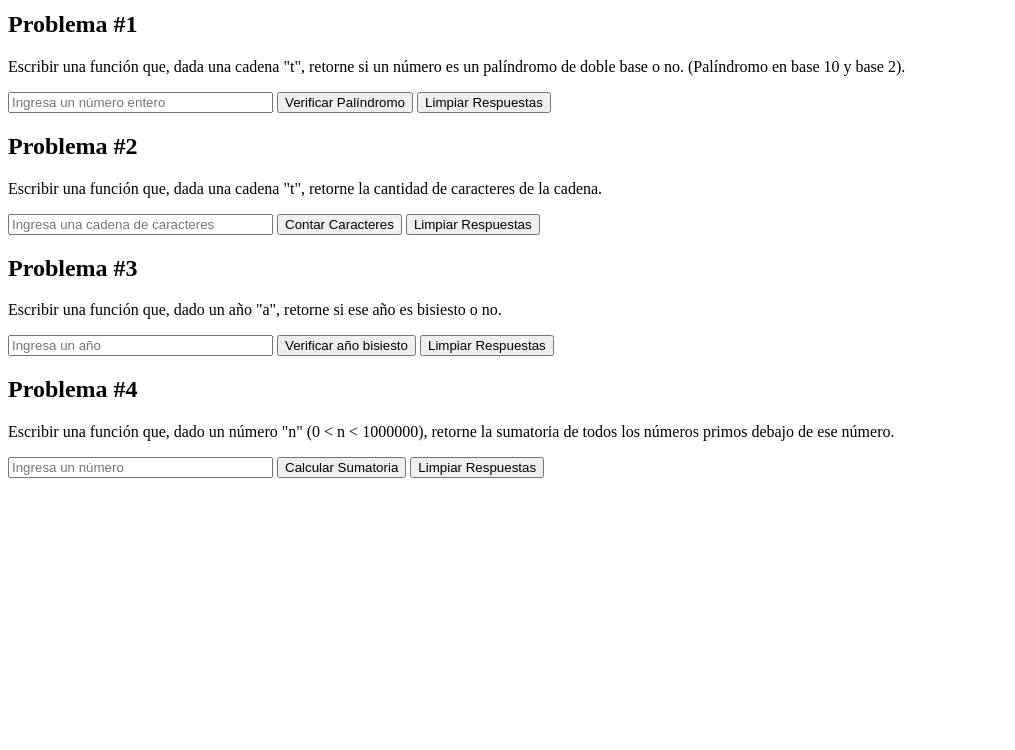
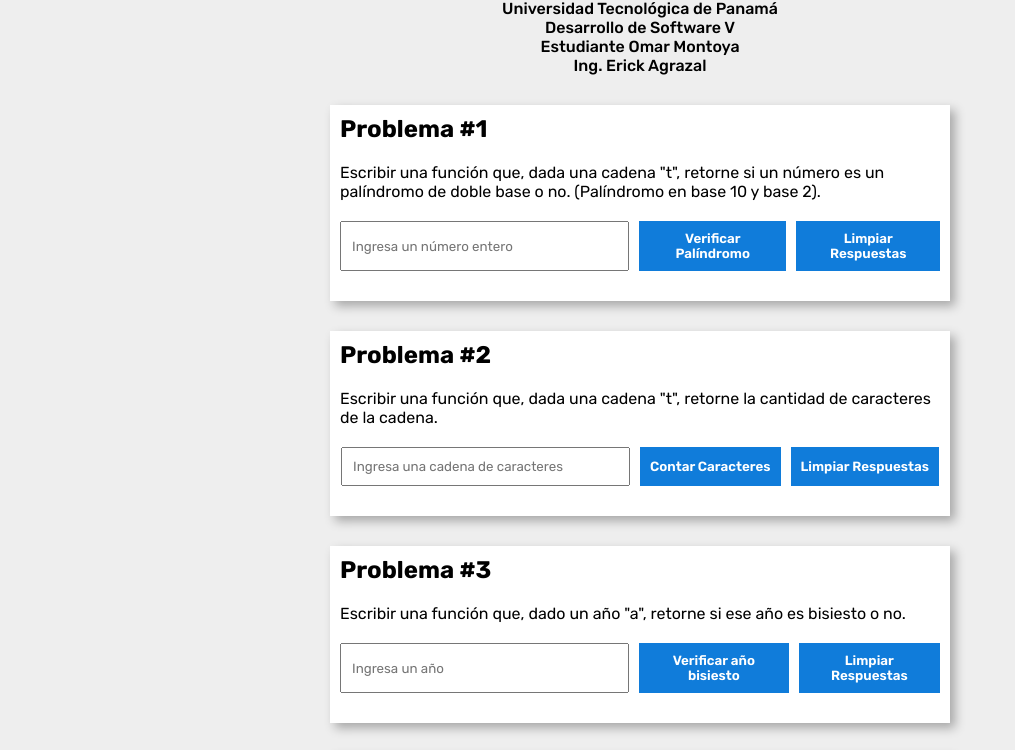
Before and after one commit to codewithomarm/montoya-omar, a plain HTML site: page laboratorio_3/index.html in a window 1280 px wide. Shown: the part 69-819 px from the top of the page, without its empty margins (0-1015 px from the left). Drawn offline with Linux system fonts and the light colour scheme.

Commit message:
Agregado css flexbox y grid

```diff
--- a/laboratorio_3/index.html
+++ b/laboratorio_3/index.html
@@ -3,54 +3,73 @@
 <head>
     <meta charset="UTF-8">
     <meta name="viewport" content="width=device-width, initial-scale=1.0">
+    <link rel="stylesheet" type="text/css" href="styles.css" />
+    <!-- Importando font "Rubik" -->
+    <link rel="preconnect" href="https://fonts.googleapis.com">
+    <link rel="preconnect" href="https://fonts.gstatic.com" crossorigin>
+    <link href="https://fonts.googleapis.com/css2?family=Rubik:ital,wght@0,300..900;1,300..900&display=swap" rel="stylesheet">
     <title>Laboratorio #3</title>
 </head>
 <body>
-    <header>
-        <h1>Solución al Laboratorio #3</h1>
+    <header class="header">
+        <h1 class="titulo">Solución al Laboratorio #3</h1>
+        <div class="presentacion-container">
+            <p class="presentacion">Universidad Tecnológica de Panamá</p>
+            <p class="presentacion">Desarrollo de Software V</p>
+            <p class="presentacion">Estudiante Omar Montoya</p>
+            <p class="presentacion">Ing. Erick Agrazal</p>
+        </div>
     </header>
-    <section>
-        <article>
+    <section class="flex-container">
+        <article class="problema">
             <h2>Problema #1</h2>
             <!-- Indicaciones -->
             <p>Escribir una función que, dada una cadena "t", retorne si un número es un palíndromo de doble base o no.
                 (Palíndromo en base 10 y base 2). </p>
             <!-- input de texto -->
+             <div class="input-container">
                 <input type="text" id="input_prob1" name="input_prob1" placeholder="Ingresa un número entero" size="30">
                 <button type="button" id="btn_prob1">Verificar Palíndromo</button>
                 <button type="button" id="btn_limp1">Limpiar Respuestas</button>
-            <div id="resultado1"></div>
+             </div>
+            <div class="resultado" id="resultado1"></div>
         </article>
-        <article>
+        <article class="problema">
             <h2>Problema #2</h2>
             <!-- Indicaciones -->
             <p>Escribir una función que, dada una cadena "t", retorne la cantidad de caracteres de la cadena.</p>
             <!-- input de texto -->
+             <div class="input-container">
                 <input type="text" id="input_prob2" name="input_prob2" placeholder="Ingresa una cadena de caracteres" size="30">
                 <button type="button" id="btn_prob2">Contar Caracteres</button>
                 <button type="button" id="btn_limp2">Limpiar Respuestas</button>
-            <div id="resultado2"></div>
+             </div>
+            <div class="resultado" id="resultado2"></div>
         </article>
-        <article>
+        <article class="problema">
             <h2>Problema #3</h2>
             <!-- Indicaciones -->
             <p>Escribir una función que, dado un año "a", retorne si ese año es bisiesto o no.</p>
             <!-- input de texto -->
+            <div class="input-container">
                 <input type="text" id="input_prob3" name="input_prob3" placeholder="Ingresa un año" size="30">
                 <button type="button" id="btn_prob3">Verificar año bisiesto</button>
                 <button type="button" id="btn_limp3">Limpiar Respuestas</button>
-            <div id="resultado3"></div>
+            </div>
+            <div class="resultado" id="resultado3"></div>
         </article>
-        <article>
+        <article class="problema">
             <h2>Problema #4</h2>
             <!-- Indicaciones -->
             <p>Escribir una función que, dado un número "n" (0 < n < 1000000), retorne la sumatoria de
                 todos los números primos debajo de ese número.</p>
             <!-- input de texto -->
+             <div class="input-container">
                 <input type="text" id="input_prob4" name="input_prob4" placeholder="Ingresa un número" size="30">
                 <button type="button" id="btn_prob4">Calcular Sumatoria</button>
                 <button type="button" id="btn_limp4">Limpiar Respuestas</button>
-            <div id="resultado4"></div>
+             </div>
+            <div class="resultado" id="resultado4"></div>
         </article>
     </section>
     <script type="module" src="js/main.js"></script>
--- /dev/null
+++ b/laboratorio_3/styles.css
@@ -0,0 +1,89 @@
+* {
+    margin: 0;
+    padding: 0;
+    box-sizing: border-box;
+}
+
+body {
+    display: flex;
+    flex-direction: column;
+    align-items: center;
+    margin: 20px;
+    background-color: rgb(238, 238, 238);
+    min-height: 100vh;
+}
+
+.header {
+    width: 100%;
+    text-align: center;
+    margin-bottom: 20px;
+}
+
+.titulo {
+    font-family: 'Rubik', sans-serif;
+    font-weight: 800;
+}
+
+.presentacion-container{
+    margin-top: 10px;
+    margin-bottom: 10px;
+}
+
+.presentacion {
+    font-family: 'Rubik', sans-serif;
+    font-weight: 500;
+    font-size: medium;
+    padding:0%;
+    margin: 0%;
+}
+
+.flex-container {
+    width: 50%;
+    display: flex;
+    flex-direction: column;
+    gap: 30px;
+}
+
+.problema {
+    box-shadow: 5px 5px 10px rgba(0, 0, 0, 0.3);
+    background-color: white;
+    font-family: 'Rubik', sans-serif;
+    display: grid;
+    grid-template-columns: 1fr;
+    grid-template-rows: auto auto auto;
+}
+
+.problema h2 {
+    padding: 10px;
+}
+
+.problema p {
+    padding: 10px;
+}
+
+.input-container {
+    display: flex;
+    justify-content: center;
+    gap: 10px;
+    padding: 10px;
+}
+
+.problema input {
+    padding: 10px;
+    font-family: 'Rubik', sans-serif;
+    font-weight: 400;
+}
+
+.problema button {
+    border: none;
+    color: white;
+    background-color: rgb(16, 124, 218);
+    font-family: 'Rubik', sans-serif;
+    font-weight: 600;
+    padding: 10px;
+}
+
+.resultado {
+    padding: 10px;
+    text-align: center;
+}
```
Lines whose indentation alone changed are shown as unchanged.
